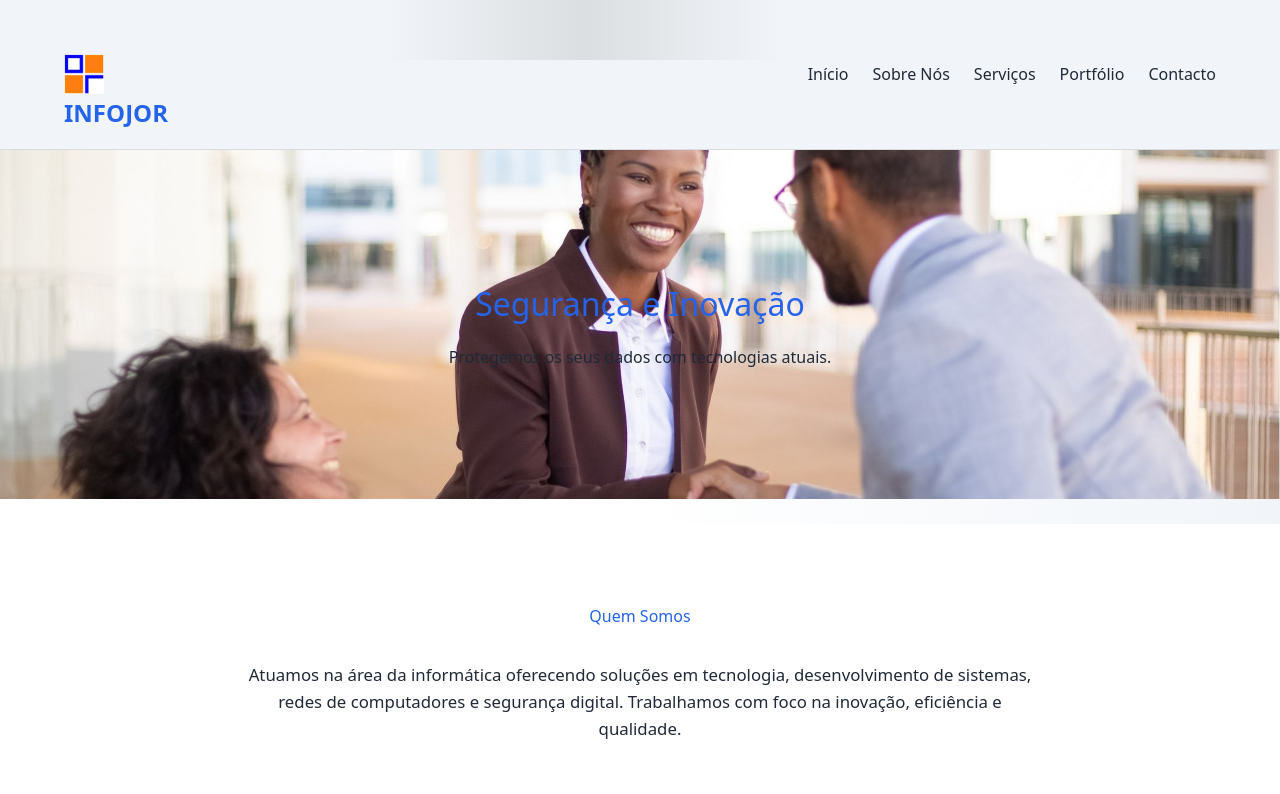
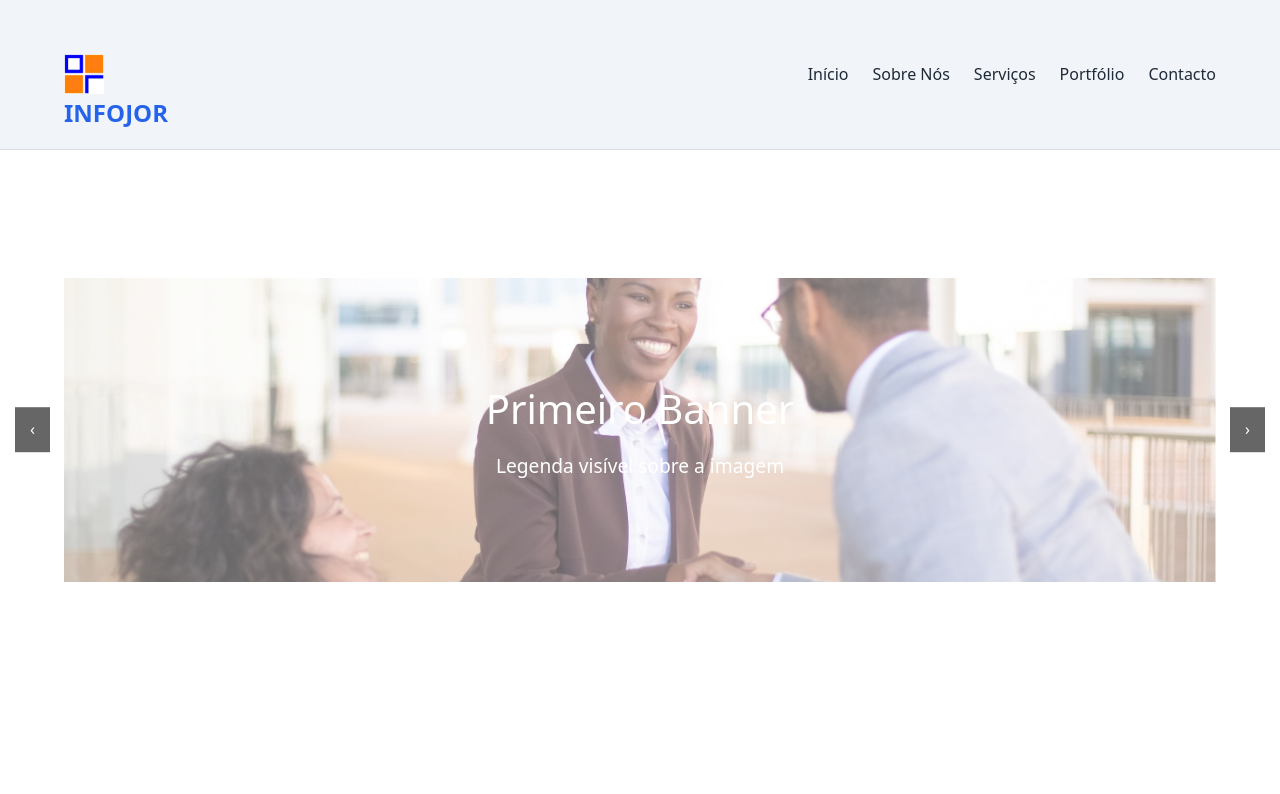
Before and after one commit to joaoolindarafael-tech/web-dev, a Next.js app: page / in a window 1280 px wide. Shown: the top 794 px of the page. Built offline with nearby package versions, Linux system fonts and the light colour scheme.

Commit message:
feat: atualizar banner slider

```diff
--- a/app/components/Banner.tsx
+++ b/app/components/Banner.tsx
@@ -26,10 +26,12 @@ export default function Banner() {
           ref={trackRef}
           style={{ background: "#000", zIndex: 1000 }}
         >
+           <div className="slideGround">fghdfjdfjdj</div>
           <div
             className="slide active"
             style={{ background: "url('./slider/cursos.webp') center center" }}
           >
+
             <h2>Soluções Tecnológicas Modernas</h2>
             <p>Transformamos ideias em soluções digitais eficientes.</p>
           </div>
--- a/app/components/Header.tsx
+++ b/app/components/Header.tsx
@@ -17,7 +17,7 @@ export default function Header() {
   return (
     <div>
       <header className="header">
-        <div className="brilho"></div>
+        {/*<div className="brilho"></div>*/}
 
         <div className="container header-content">
           <Link href="/" className="logo flex">
--- /dev/null
+++ b/app/components/Silder.tsx
@@ -0,0 +1,133 @@
+import { useState } from "react";
+
+export default function Banner() {
+  const [currentIndex, setCurrentIndex] = useState(0);
+
+  const slides = [
+    {
+      id: 1,
+      src: "/slider/clientes.webp",
+      title: "Primeiro Banner",
+      description: "Legenda visível sobre a imagem"
+    },
+    {
+      id: 2,
+      src: "/slider/clientes.webp",
+      title: "Segundo Banner",
+      description: "Slider fluido e responsivo"
+    },
+    {
+      id: 3,
+      src: "/slider/clientes.webp",
+      title: "Terceiro Banner",
+      description: "70vh de altura no dispositivo"
+    }
+  ];
+
+  const nextSlide = () => {
+    setCurrentIndex((prev) =>
+      prev === slides.length - 1 ? 0 : prev + 1
+    );
+  };
+
+  const prevSlide = () => {
+    setCurrentIndex((prev) =>
+      prev === 0 ? slides.length - 1 : prev - 1
+    );
+  };
+
+  return (
+    <div className="slider">
+      <div
+        className="slides"
+        style={{ transform: `translateX(-${currentIndex * 100}%)` }}
+      >
+        {slides.map((slide) => (
+          <div className="slide" key={slide.id}>
+            <img src={slide.src} alt={slide.title} />
+
+            <div className="caption">
+              <h2>{slide.title}</h2>
+              <p>{slide.description}</p>
+            </div>
+          </div>
+        ))}
+      </div>
+
+      <button className="slider-btn prev" onClick={prevSlide}>‹</button>
+      <button className="slider-btn next" onClick={nextSlide}>›</button>
+
+      <style jsx>{`
+        .slider {
+          width: 100%;
+          height: 70vh; /* ALTURA DO BANNER */
+          overflow: hidden;
+          position: relative;
+        }
+
+        .slides {
+          display: flex;
+          height: 100%;
+          transition: transform 0.4s ease-in-out;
+        }
+
+        .slide {
+          min-width: 100%;
+          height: 100%;
+          position: relative;
+        }
+
+        /* IMAGEM 100% DEVICE */
+        .slide img {
+          width: 100%;
+          height: 100%;
+          object-fit: cover;
+          opacity: 0.6; /* ajuste da opacidade */
+        }
+
+        /* LEGENDA */
+        .caption {
+          position: absolute;
+          inset: 0;
+          display: flex;
+          flex-direction: column;
+          justify-content: center;
+          align-items: center;
+          text-align: center;
+          color: #fff;
+          padding: 20px;
+        }
+
+        .caption h2 {
+          font-size: clamp(1.5rem, 4vw, 2.5rem);
+          margin-bottom: 10px;
+        }
+
+        .caption p {
+          font-size: clamp(1rem, 2vw, 1.2rem);
+          max-width: 700px;
+        }
+
+        .slider-btn {
+          position: absolute;
+          top: 50%;
+          transform: translateY(-50%);
+          background: rgba(0, 0, 0, 0.6);
+          color: #fff;
+          border: none;
+          padding: 10px 15px;
+          cursor: pointer;
+          z-index: 10;
+        }
+
+        .prev {
+          left: 15px;
+        }
+
+        .next {
+          right: 15px;
+        }
+      `}</style>
+    </div>
+  );
+}
--- a/app/page.tsx
+++ b/app/page.tsx
@@ -5,6 +5,7 @@ import { use, useEffect, useState } from "react";
 import Banner from "./components/Banner";
 import { title } from "process";
 import { metadata } from "./layout";
+import Slider from "./components/Silder";
 
 export const controle = () => {
     return  {  name : "Desenvolvimento de App" , descricao: "Sistemas personalizados para geolocalização, monitoramento e controlo de estoque pelo celular." }
@@ -22,7 +23,7 @@ const [btn , setBtn] = useState({})
   return (
       <>
 
-          <Banner  />
+          <Slider  />
           {/* <!-- =======================
               SESSÃO 2 – APRESENTAÇÃO
           ======================== --> */}
--- a/public/css/home.css
+++ b/public/css/home.css
@@ -6,9 +6,10 @@ section {
 }
 
 section h2 {
+
     text-align: center;
     margin-bottom: 2rem;
-    color: var(--primary-color);
+    color: var(--surface-color)
 }
 
 /* ==================================================
@@ -26,8 +27,16 @@ section h2 {
 
 .slide {
     min-width: 100%;
-    padding: 4rem 2rem;
     text-align: center;
+}
+.slideGround {
+    position: absolute;
+    width: 100%;
+    height: 100%;
+    background-color: rgba(0, 0, 0, 0.4)!important;
+    top: 0;
+    left: 0;
+    z-index: 1;
 }
 
 .slide h2 {
```
